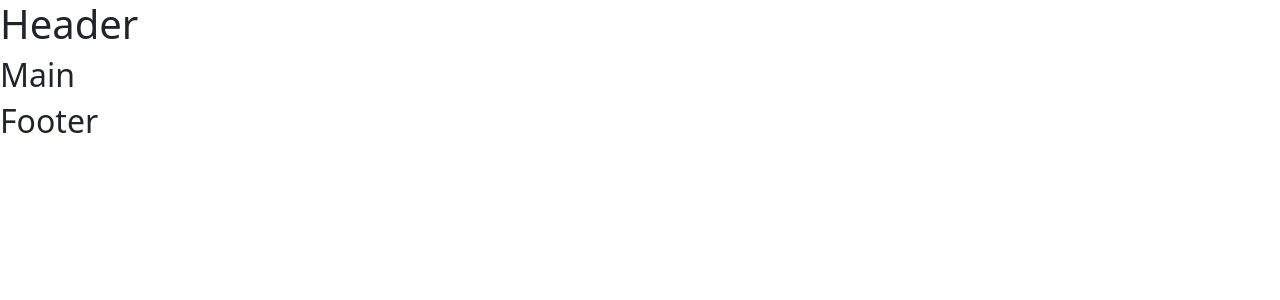
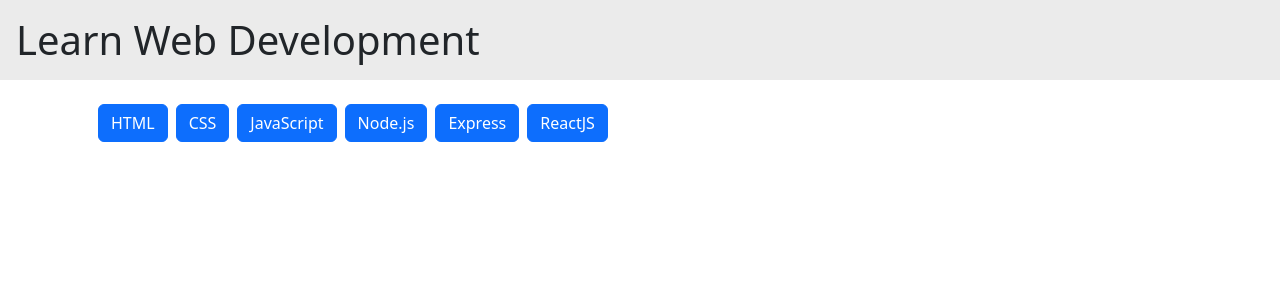
Before and after one commit to Alessandro-Fiora/react-use-state, a React (Vite) app: page / in a window 1280 px wide. Shown: the top 300 px of the page. Built offline with nearby package versions, Linux system fonts and the light colour scheme.

Commit message:
Basic buttons

```diff
--- a/src/assets/css/index.css
+++ b/src/assets/css/index.css
@@ -0,0 +1,3 @@
+Header {
+  background-color: rgb(235, 235, 235);
+}
--- a/src/components/layout/Footer.jsx
+++ b/src/components/layout/Footer.jsx
@@ -1,3 +1,3 @@
-export default function Main() {
-  return <h2>Footer</h2>;
+export default function Footer() {
+  return <footer></footer>;
 }
--- a/src/components/layout/Header.jsx
+++ b/src/components/layout/Header.jsx
@@ -1,3 +1,7 @@
-export default function Main() {
-  return <h1>Header</h1>;
+export default function Header() {
+  return (
+    <header>
+      <h1 className="p-3">Learn Web Development</h1>
+    </header>
+  );
 }
--- a/src/components/layout/Main.jsx
+++ b/src/components/layout/Main.jsx
@@ -1,3 +1,17 @@
+import languages from "../../db/languages";
+
 export default function Main() {
-  return <h2>Main</h2>;
+  return (
+    <main>
+      <div className="container">
+        <div className="buttons-container p-3">
+          {languages.map((language) => (
+            <button key={language.id} className="btn btn-primary me-2">
+              {language.title}
+            </button>
+          ))}
+        </div>
+      </div>
+    </main>
+  );
 }
--- a/src/db/languages.jsx
+++ b/src/db/languages.jsx
@@ -1,4 +1,4 @@
-export default languages = [
+const languages = [
   {
     id: 1,
     title: "HTML",
@@ -36,3 +36,5 @@
       "ReactJS è una libreria JavaScript per costruire interfacce utente, in particolare applicazioni a pagina singola. Consente agli sviluppatori di creare componenti UI riutilizzabili e di gestire efficacemente lo stato dell'applicazione.",
   },
 ];
+
+export default languages;
```
